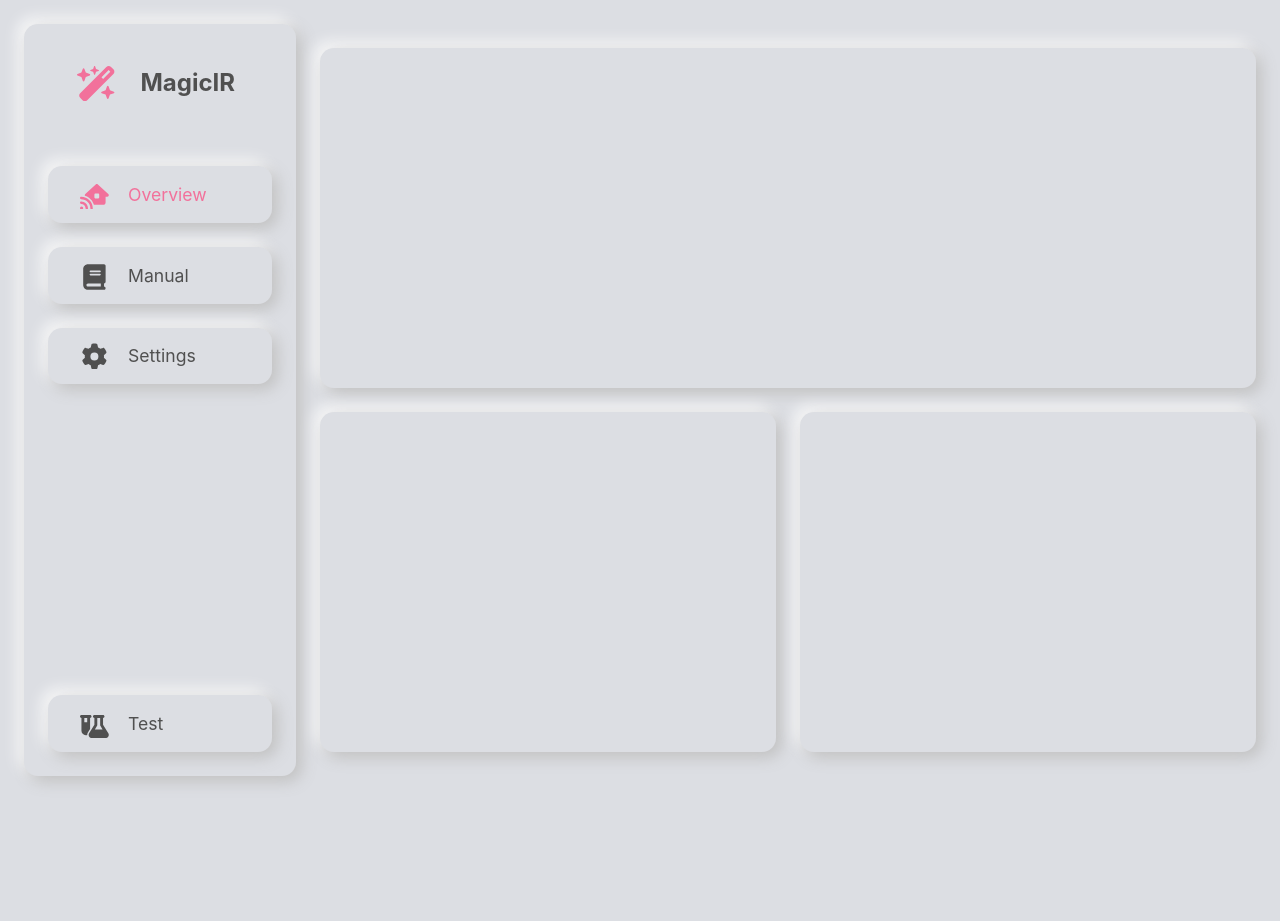
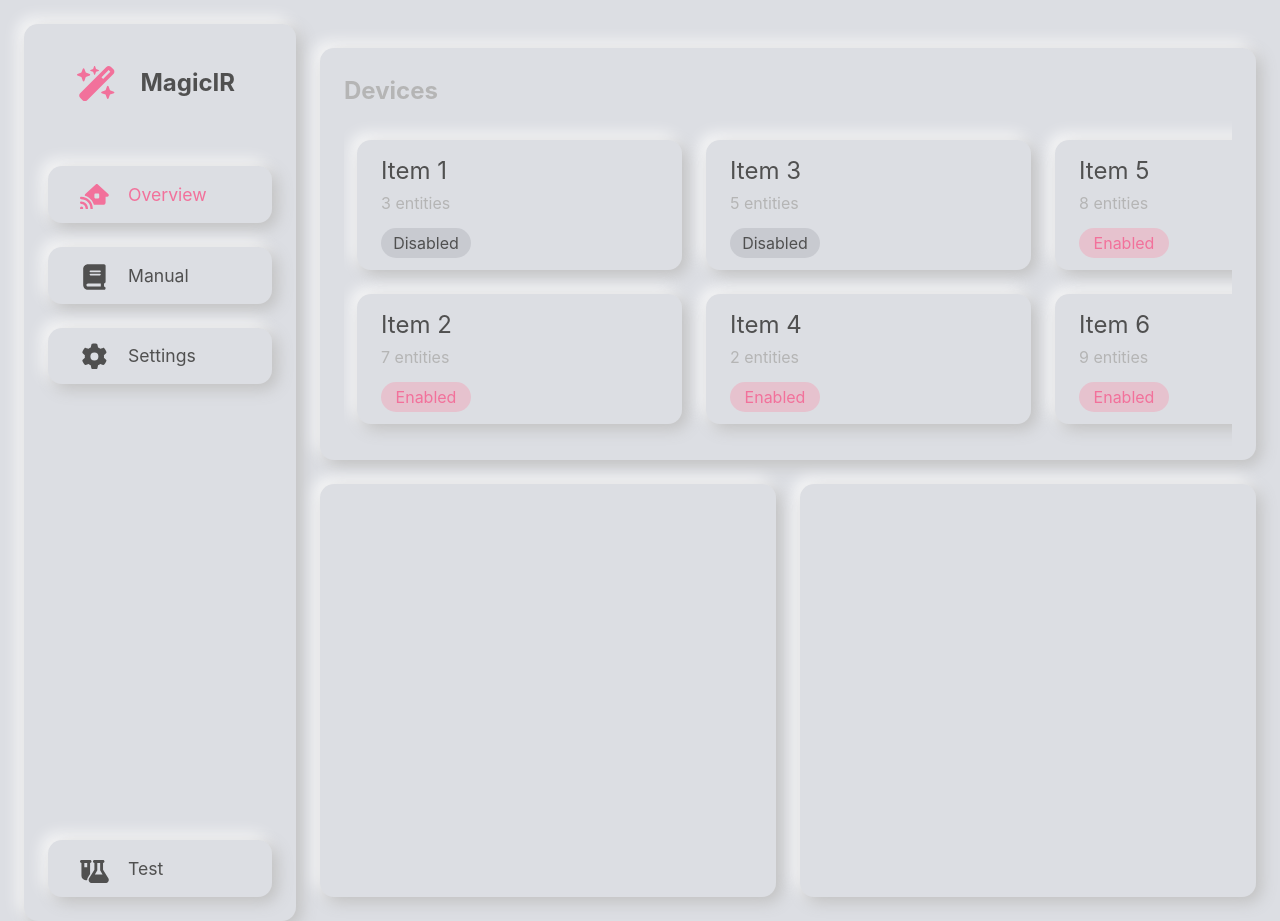
Before and after one commit to RyanUnicorn/legendary-remote-server, a Vue app in the folder frontend/: page /overview in a window 1280 px wide. Before the commit the page ends 800 px from the top, so only its background shows below. Built offline with nearby package versions, Linux system fonts and the light colour scheme.

Commit message:
Finished Overview Devices part.

```diff
--- a/frontend/src/components/overview/OverviewDevices.vue
+++ b/frontend/src/components/overview/OverviewDevices.vue
@@ -1,13 +1,83 @@
 <script setup>
+import { RouterLink } from 'vue-router'
+import OverviewDevicesAddingCard from './OverviewDevicesAddingCard.vue';
+import OverviewDevicesInfoCard from './OverviewDevicesInfoCard.vue';
 
+  const mockData = [
+    { id:  1, name: 'Item  1', enableUpdate: false, Entities: 3 },
+    { id:  2, name: 'Item  2', enableUpdate:  true, Entities: 7 },
+    { id:  3, name: 'Item  3', enableUpdate: false, Entities: 5 },
+    { id:  4, name: 'Item  4', enableUpdate:  true, Entities: 2 },
+    { id:  5, name: 'Item  5', enableUpdate:  true, Entities: 8 },
+    { id:  6, name: 'Item  6', enableUpdate:  true, Entities: 9 },
+    { id:  7, name: 'Item  7', enableUpdate:  true, Entities: 8 },
+    { id:  8, name: 'Item  8', enableUpdate: false, Entities: 3 },
+    { id:  9, name: 'Item  9', enableUpdate:  true, Entities: 8 },
+    { id: 10, name: 'Item 10', enableUpdate:  true, Entities: 2 },
+    { id: 11, name: 'Item 11', enableUpdate: false, Entities: 1 },
+    { id: 12, name: 'Item 12', enableUpdate:  true, Entities: 1 },
+    { id: 13, name: 'Item 13', enableUpdate:  true, Entities: 3 },
+    { id: 14, name: 'Item 14', enableUpdate: false, Entities: 4 },
+    { id: 15, name: 'Item 15', enableUpdate:  true, Entities: 2 },
+  ];
 </script>
 
+
+
 <template>
-  <div class="neu-box">
-
+  <div class="neu-box fram">
+    <h3>Devices</h3>
+    <div class="container">
+      <RouterLink v-for="data in mockData" :key="data.id" :to="`/devices/${data.id}`">
+        <OverviewDevicesInfoCard :deviceName="data.name" :entities="data.Entities" :enableUpdate="data.enableUpdate"></OverviewDevicesInfoCard>
+      </RouterLink>
+      <RouterLink to = "/devices">
+        <OverviewDevicesAddingCard>
+          <svg class="w-6 h-6 text-gray-800 dark:text-white" style="padding: 1.4rem;" aria-hidden="true" xmlns="http://www.w3.org/2000/svg" fill="none" viewBox="0 0 18 18"><path stroke="currentColor" stroke-linecap="round" stroke-linejoin="round" stroke-width="2" d="M9 1v16M1 9h16"/></svg>
+        </OverviewDevicesAddingCard>
+      </RouterLink>
+    </div>
   </div>
 </template>
 
 <style scoped>
 
+.fram {
+  padding-top: 24px;
+  padding-left: 24px;
+  min-height: 380px;
+  & h3{
+    font-weight: bolder;
+    font-size: 1.5rem;
+    color: var(--color-text-mute  );
+  }
+}
+.container {
+  display: flex;
+  max-width: calc(100% - 24px);
+  height: 350px;
+  padding-top: 30px;
+  padding-left: 24px;
+  padding-right: 24px;
+  flex-wrap: wrap;
+  gap: 24px;
+  align-content: flex-start;
+  flex-direction: column;
+  scroll-snap-type: x mandatory;
+  scroll-padding-left: 13px;
+  overflow-x: auto;
+}
+
+.container::-webkit-scrollbar {
+  width: 0;
+}
+
+.container::-webkit-scrollbar-track {
+  display: none;
+}
+
+.container::-webkit-scrollbar-thumb {
+  display: none;
+}
+
 </style>
--- /dev/null
+++ b/frontend/src/components/overview/OverviewDevicesAddingCard.vue
@@ -0,0 +1,36 @@
+<script setup>
+</script>
+
+<template>
+    <div class="neu-box overviewDevicesAddingCard">
+        <div>
+            <slot></slot>
+        </div>
+    </div>
+</template>
+
+<style scoped>
+.overviewDevicesAddingCard {
+    width: 325px;
+    height: 130px;
+    display: flex;
+    align-items: center;
+    justify-content: center;
+    transition: 200ms;
+    color: var(--color-text-mute);
+    fill: v-bind(color);
+
+    & div {
+        display: flex;
+        height: 5rem;
+        width: 5rem;
+    }
+
+    &:hover {
+        color: var(--color-accent);
+        fill: var(--color-accent);
+        box-shadow:  7px  7px 20px #bebebe,
+                    -9px -9px 20px #ffffff;
+    }
+}
+</style>
--- /dev/null
+++ b/frontend/src/components/overview/OverviewDevicesInfoCard.vue
@@ -0,0 +1,87 @@
+<script setup>
+import { computed } from 'vue';
+
+    const props = defineProps([
+        'deviceId',
+        'deviceName',
+        'entities',
+        'enableUpdate'
+    ]);
+
+    const color = computed(() => {
+        if(props.enableUpdate) {
+            return "var(--color-accent)";
+        } else {
+            return "var(--color-text)";
+        }
+    });
+
+    const colorMute = computed(() => {
+        if(props.enableUpdate) {
+            return "var(--color-accent-mute)";
+        } else {
+            return "var(--color-background-mute)";
+        }
+    });
+
+</script>
+
+<template>
+    <div class="neu-box overviewDevicesInfoCard">
+        <h1>
+            {{ props.deviceName}}
+        </h1>
+        <h2>
+            {{ props.entities}} entities
+        </h2>
+        <div class="rectangle">
+            {{ props.enableUpdate == true ? 'Enabled' : 'Disabled' }}
+        </div>
+    </div>
+</template>
+
+<style scoped>
+.overviewDevicesInfoCard {
+    width: 325px;
+    height: 130px;
+    padding-top: 12px;
+    padding-left: 24px;
+    display: flex;
+    flex-direction: column;
+    align-items: flex-start;
+    transition: 200ms;
+    color: var(--color-text);
+    scroll-snap-align: start;
+
+    & h1 {
+        text-decoration: none;
+        font-size: 1.5rem;
+    }
+
+    & h2 {
+        color: var(--color-text-mute);
+        text-decoration: none;
+        margin-bottom: 12px;
+        font-size: 1rem;
+    }
+
+    & .rectangle {
+        display: flex;
+        align-items: center;
+        justify-content: center;
+        width: 90px;
+        height: 30px;
+        color: v-bind(color);
+        background-color: v-bind(colorMute);
+        border-radius: 30px;
+        font-size: 1rem;
+    }
+
+    &:hover {
+        color: var(--color-accent);
+        fill: var(--color-accent);
+        box-shadow:  7px  7px 20px #bebebe,
+                    -9px -9px 20px #ffffff;
+    }
+}
+</style>
--- a/frontend/src/router/index.js
+++ b/frontend/src/router/index.js
@@ -24,6 +24,11 @@ const router = createRouter({
       name: 'settings',
       component: () => import('../views/SettingsView.vue')
     },
+    {
+      path: '/devices',
+      name: 'devices',
+      component: () => import('../views/DevicesView.vue')
+    },
   ]
 })
 
```
